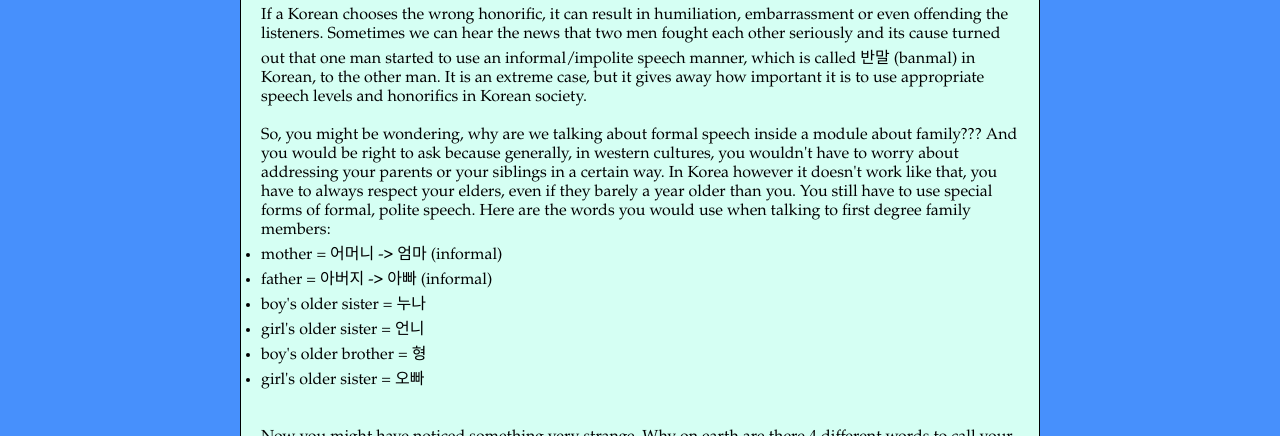
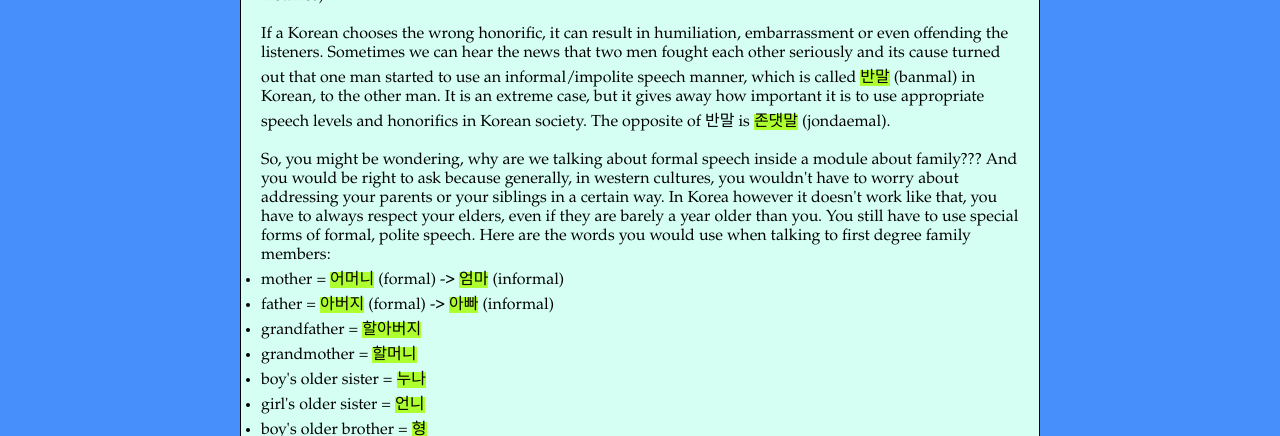
Before and after one commit to DariaManu/learn-korean-frontend, a React (Create React App) app: page /learn-korean/learning/Module2-Family in a window 1280 px wide. Shown: the part 516-952 px from the top of the page. Built offline with nearby package versions, Linux system fonts and the light colour scheme.

Commit message:
Update Module2 content

```diff
--- a/src/learning-modules/Module.css
+++ b/src/learning-modules/Module.css
@@ -53,3 +53,7 @@
     font-family:Arial, sans-serif;font-size:14px;font-weight:normal;overflow:hidden;padding:10px 5px;word-break:normal;}
 .tg .tg-baqh{text-align:center;vertical-align:top}
 .tg .tg-dzk6{background-color:#f9f9f9;text-align:center;vertical-align:top}
+
+mark {
+    background-color: greenyellow;
+}
--- a/src/learning-modules/Module2.js
+++ b/src/learning-modules/Module2.js
@@ -16,39 +16,44 @@ function Module2(props) {
                 <h1>{moduleName}</h1>
 
                 <p>
-                    Honorifics are very important in Korean and are something you will encounter in Korean literally every day.
-                    From when you call a stranger who dropped a purse or a worker in a restaurant to when you talk to your parents
+                    Honorifics are very important in Korean and are something you will encounter while using the language literally every day.
+                    From when you call a stranger who dropped a purse or a worker in a restaurant, to when you talk to your parents
                     or boss, every daily situation involves using honorifics.
                     <br/><br/>
                     The reason for the importance of honorification in Korean is that it is required by the vertical hierarchy of
                     Confucianism, where age and social status play a big part. An idiom 장유유서(長幼有序) is the one that shows
                     the basis of Confucianism, which means there is a strict order that needs to be followed and obeyed between
                     adults and children. Therefore, it is a huge deal in Korea to show proper respect to older people, which refers
-                    to physically older or of a higher social status.
+                    to physically older or of a higher social status (your coworkers or seniors at school for instance).
                     <br/><br/>
                     If a Korean chooses the wrong honorific, it can result in humiliation, embarrassment or even offending the listeners.
                     Sometimes we can hear the news that two men fought each other seriously and its cause turned out that one man started
-                    to use an informal/impolite speech manner, which is called 반말 (banmal) in Korean, to the other man.
+                    to use an informal/impolite speech manner, which is called <mark>반말</mark> (banmal) in Korean, to the other man.
                     It is an extreme case, but it gives away how important it is to use appropriate speech levels and honorifics in Korean society.
+                    The opposite of 반말 is <mark>존댓말</mark> (jondaemal).
                     <br/><br/>
                     So, you might be wondering, why are we talking about formal speech inside a module about family??? And you
                     would be right to ask because generally, in western cultures, you wouldn't have to worry about addressing your parents or
                     your siblings in a certain way. In Korea however it doesn't work like that, you have to always respect your elders, even if
-                    they barely a year older than you. You still have to use special forms of formal, polite speech. Here are the words you
+                    they are barely a year older than you. You still have to use special forms of formal, polite speech. Here are the words you
                     would use when talking to first degree family members:
                     <ul>
-                        <li>mother = 어머니 -> 엄마 (informal)</li>
-                        <li>father = 아버지 -> 아빠 (informal)</li>
-                        <li>boy's older sister = 누나</li>
-                        <li>girl's older sister = 언니</li>
-                        <li>boy's older brother = 형</li>
-                        <li>girl's older sister = 오빠</li>
+                        <li>mother = <mark>어머니</mark> (formal) -> <mark>엄마</mark> (informal)</li>
+                        <li>father = <mark>아버지</mark> (formal) -> <mark>아빠</mark> (informal)</li>
+                        <li>grandfather = <mark>할아버지</mark></li>
+                        <li>grandmother = <mark>할머니</mark></li>
+                        <li>boy's older sister = <mark>누나</mark></li>
+                        <li>girl's older sister = <mark>언니</mark></li>
+                        <li>boy's older brother = <mark>형</mark></li>
+                        <li>girl's older sister = <mark>오빠</mark></li>
+                        <li>younger sibling = <mark>동생</mark></li>
                     </ul>
                     <br/><br/>
                     Now you might have noticed something very strange. Why on earth are there 4 different words to call your elder sibling? Well, that's
                     just the way it is and you'll have to learn all of them if you don't want to upset Korean people when talking to them.
                     In English, there are two words to address siblings depending on gender: sister and brother. The Korean language, however,
                     specifies sibling terms according to the gender and age of the speaker and interlocutor.
+
                 </p>
 
                 <div>
```
